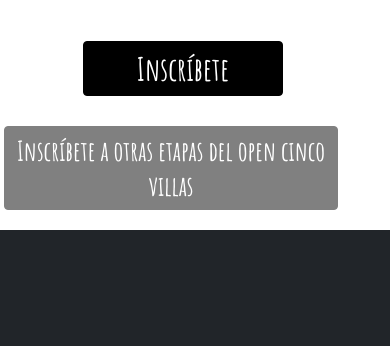
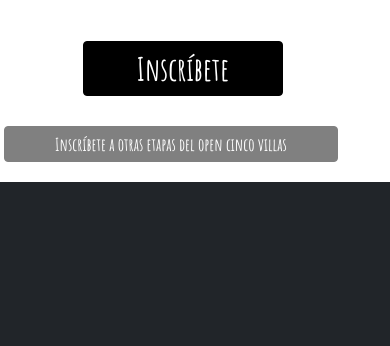
Before and after one commit to araupontones/el_viso, a website: page index.html in a window 390 px wide. Shown: the part 940-1286 px from the top of the page. Drawn offline with nearby package versions, Linux system fonts and the light colour scheme; a script that the page names is missing.

Commit message:
registro otros

```diff
--- a/index.html
+++ b/index.html
@@ -150,7 +150,7 @@
       <a class="btn btn-dark boton-registro" href="https://sportmaniacs.com/es/services/inscription/auth/ii-open-btt-comarca-cinco-villas/63ca93ed-71fc-4812-97c0-1322ac1f134d"
       target="_blank" role="button">Inscríbete</a>
 
-<div class="row">
+<div class="row text-center">
 
   <a class="btn btn-dark boton-registro-open" href="https://www.cronolimits2020.com/ii-open-btt-comarca-cinco-villas/"
   target="_blank" role="button">Inscríbete a otras etapas del open cinco villas</a>
--- a/styles/styles.css
+++ b/styles/styles.css
@@ -247,4 +247,9 @@
     width: 50%;
     height: 50%;
   }
+
+  .boton-registro-open{
+    font-size: 1.1rem;
+
+  }
 }
```
